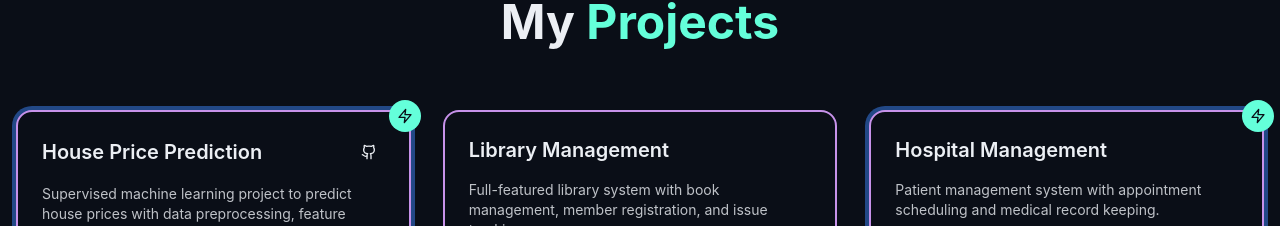
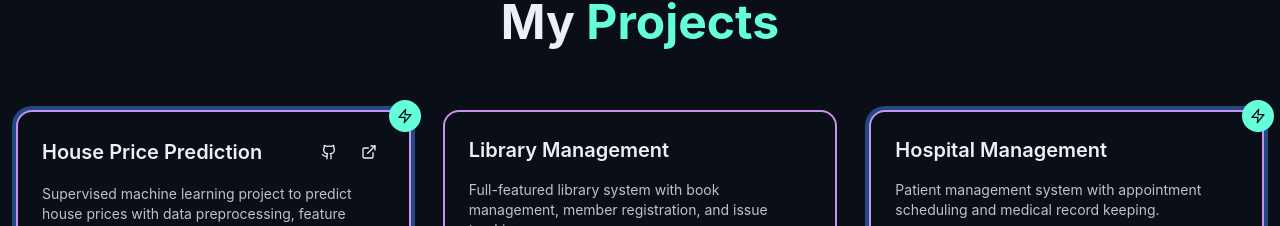
Before and after one commit to pratyaksh3107/portfolio, a React (Vite) app: page / in a window 1280 px wide. Shown: the part 1506-1732 px from the top of the page. Built offline with nearby package versions, Linux system fonts and the light colour scheme.

Commit message:
Add live URL for house price prediction project
Co-authored-by: mathurpratyaksh2006 <mathurpratyaksh2006@gmail.com>

```diff
--- a/src/components/Projects.tsx
+++ b/src/components/Projects.tsx
@@ -22,6 +22,7 @@ const Projects: React.FC<ProjectsProps> = ({ isDarkMode }) => {
       tech: ['Python', 'Pandas', 'Scikit-learn', 'ML'],
       featured: true,
       githubUrl: 'https://github.com/pratyaksh3107/house-price-prediction',
+      liveUrl: 'https://house-price-prediction-8gta4q5uz3qb86ffvx7sd4.streamlit.app/',
     },
     {
       title: 'Library Management',
```
